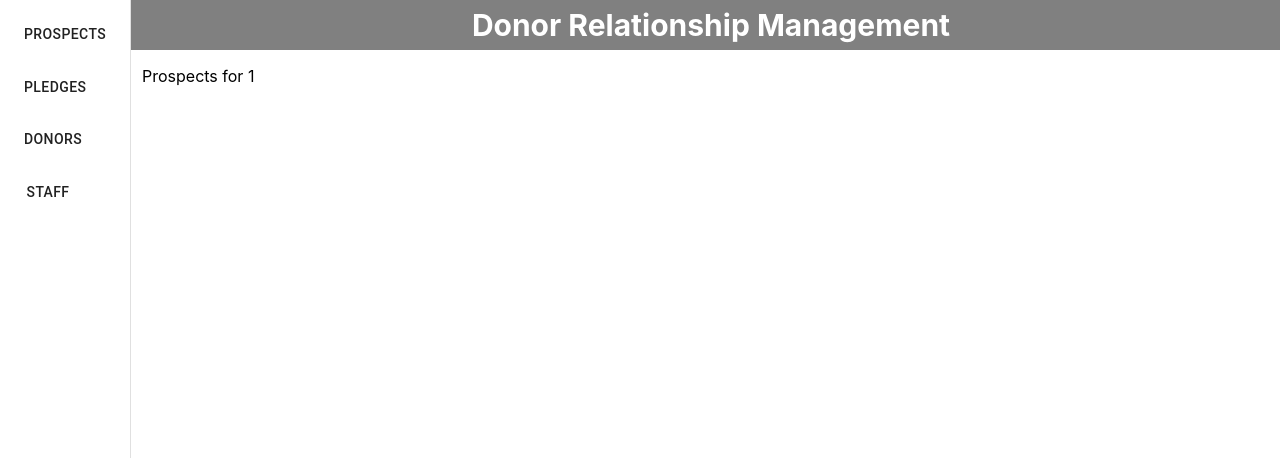
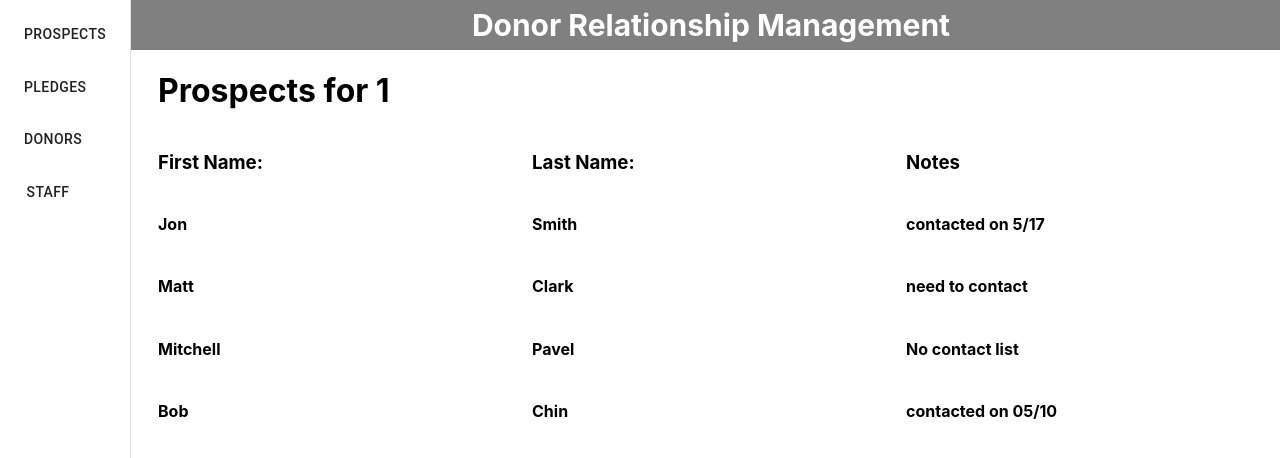
Before and after one commit to matthew-r-clark/drm, a Next.js app: page /1/prospects in a window 1280 px wide. Shown: the top 458 px of the page. Built offline with nearby package versions, Linux system fonts and the light colour scheme.

Commit message:
Created Pledge and Prospect Components/Tested on respective pages

```diff
--- /dev/null
+++ b/src/components/Prospect.js
@@ -0,0 +1,19 @@
+import styled from '@emotion/styled';
+import { DesktopOnly } from './MediaQuery';
+const Prospect = ({instance}) => {
+    const Grid = styled.div`
+    display: grid;
+    grid-template-columns: 1fr 1fr 1fr;
+    margin-left: 1rem;
+    `;
+    return (
+        <Grid>
+            <h4>{instance.first_name}</h4>
+            <h4>{instance.last_name}</h4>
+            <h4>{instance.notes}</h4>
+        </Grid>
+
+     );
+}
+
+export default Prospect;
--- a/src/pages/[userId]/prospects.js
+++ b/src/pages/[userId]/prospects.js
@@ -1,7 +1,59 @@
 import { useRouter } from 'next/router';
+import styled from '@emotion/styled';
+import Prospect from '../../components/Prospect';
+import { DesktopOnly } from '../../components/MediaQuery';
 
 export default function Prospects() {
   const router = useRouter();
   const { userId } = router.query;
-  return <p>Prospects for {userId}</p>;
+
+  const prospectsArr = [
+    {
+      id: 1,
+      first_name: 'Jon',
+      last_name: 'Smith',
+      notes: 'contacted on 5/17'
+    },
+    {
+      id: 2,
+      first_name: 'Matt',
+      last_name: 'Clark',
+      notes: 'need to contact'
+    },
+    {
+      id: 3,
+      first_name: 'Mitchell',
+      last_name: 'Pavel',
+      notes: 'No contact list'
+    },
+    {
+      id: 4,
+      first_name: 'Bob',
+      last_name: 'Chin',
+      notes: 'contacted on 05/10'
+    },
+  ]
+
+
+  const prospects = prospectsArr.map(prospect => <Prospect key={prospect.id} instance={prospect} />)
+
+  const Title = styled.div`
+  display: grid;
+  grid-template-columns: 1fr 1fr 1fr;
+  margin-left: 1rem;
+  `;
+  return(
+    <>
+
+    {/* <DesktopOnly> */}
+        <h1 style={{marginLeft: '1rem'}}>Prospects for {userId}</h1>
+    {/* </DesktopOnly> */}
+    <Title>
+      <h3>First Name:</h3>
+      <h3>Last Name:</h3>
+      <h3>Notes</h3>
+    </Title>
+     {prospects}
+    </>
+  )
 }
```
Also changed, not shown: src/components/Pledge.js (added, +18 -0 lines), src/pages/[userId]/pledges.js (+48 -1 lines).
